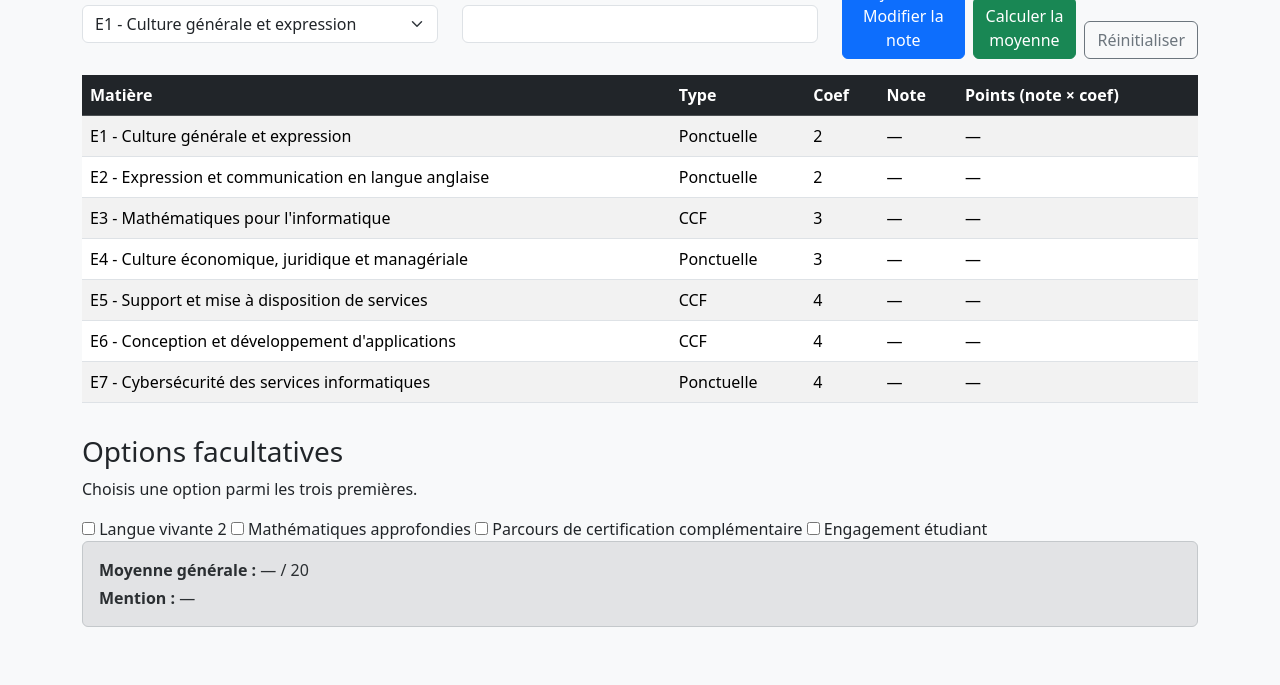
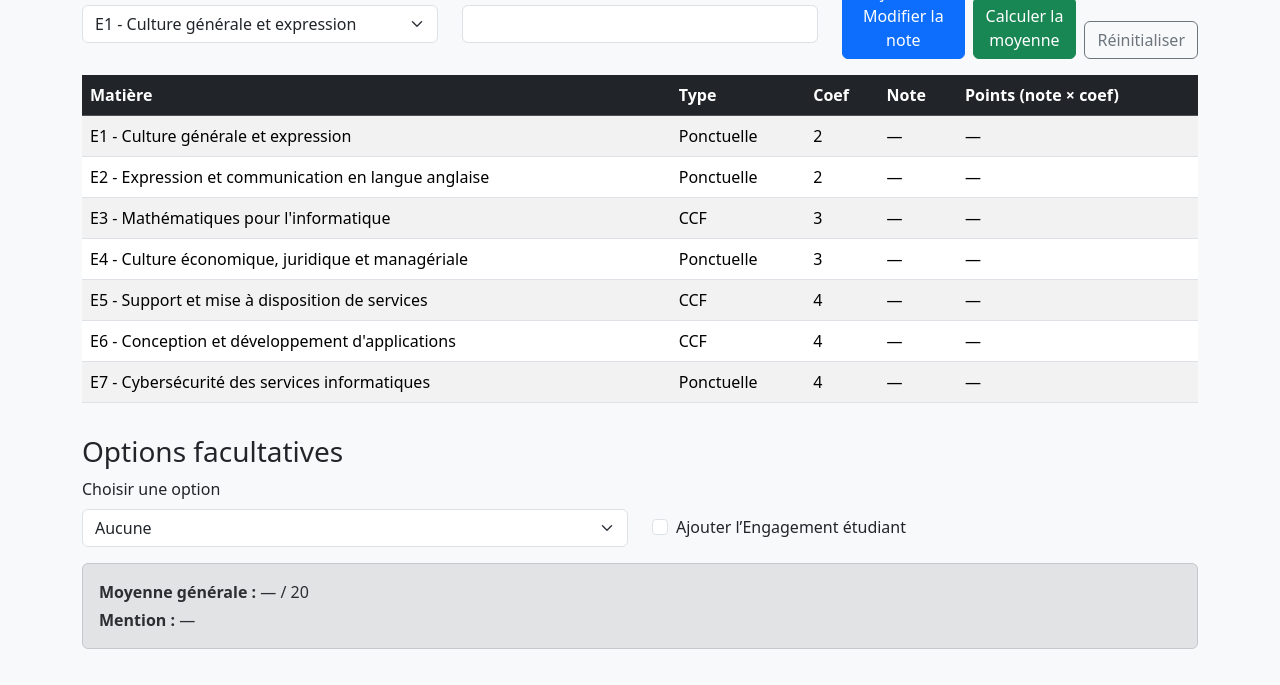
Before and after one commit to kavehei-lang/projet-du-simulateur, a plain HTML site: page index.html in a window 1280 px wide. Shown: the part 115-800 px from the top of the page. Drawn offline with nearby package versions, Linux system fonts and the light colour scheme.

Commit message:
Update index.html

```diff
--- a/index.html
+++ b/index.html
@@ -56,29 +56,38 @@
     </div>
 
     <h3>Options facultatives</h3>
-<p>Choisis une option parmi les trois premières.</p>
 
-<label>
-  <input type="checkbox" class="option-unique" value="lv2">
-  Langue vivante 2
-</label>
+<div class="row mb-3">
+  <div class="col-md-6">
+    <label for="selectOption" class="form-label">
+      Choisir une option
+    </label>
+    <select id="selectOption" class="form-select">
+      <option value="">Aucune</option>
+      <option value="lv2">Langue vivante 2</option>
+      <option value="maths">Mathématiques approfondies</option>
+      <option value="certification">
+        Parcours de certification complémentaire
+      </option>
+    </select>
+  </div>
 
-<label>
-  <input type="checkbox" class="option-unique" value="maths">
-  Mathématiques approfondies
-</label>
+  <div class="col-md-6 d-flex align-items-end">
+    <div class="form-check mb-2">
+      <input
+        type="checkbox"
+        class="form-check-input"
+        id="engagement"
+      >
+      <label class="form-check-label" for="engagement">
+        Ajouter l’Engagement étudiant
+      </label>
+    </div>
+  </div>
+</div>
 
-<label>
-  <input type="checkbox" class="option-unique" value="certification">
-  Parcours de certification complémentaire
-</label>
+<div id="notesOptions" class="mb-3"></div>
 
-<label>
-  <input type="checkbox" id="engagement">
-  Engagement étudiant
-</label>
-
-<div id="notesOptions"></div>
 
     <div class="alert alert-secondary">
       <p class="mb-1"><strong>Moyenne générale :</strong>
```
